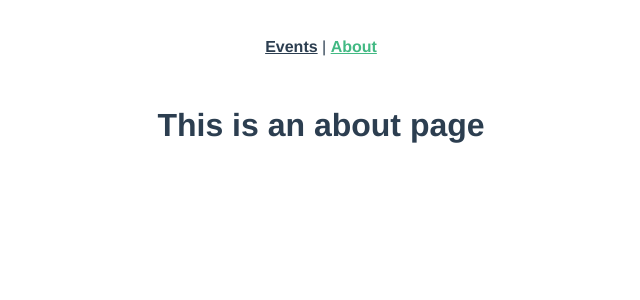
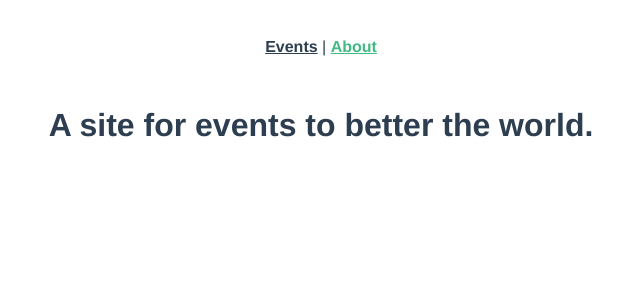
Before and after one commit to rezamazaheri/event-representation, a Vue app: page /about in a window 1280 px wide. Shown: the top 300 px of the page, without its empty margins (319-959 px from the left). Built offline with nearby package versions, Linux system fonts and the light colour scheme.

Commit message:
Refactor About.vue

```diff
--- a/src/views/About.vue
+++ b/src/views/About.vue
@@ -1,5 +1,5 @@
 <template>
   <div class="about">
-    <h1>This is an about page</h1>
+    <h1>A site for events to better the world.</h1>
   </div>
 </template>
```
